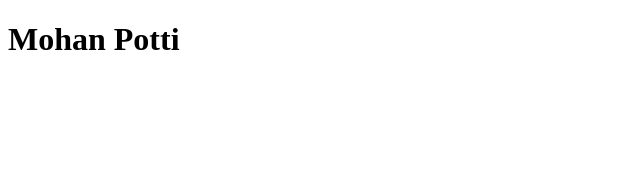
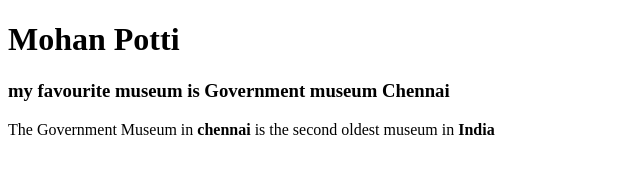
Before and after one commit to 44-563-Web-Apps-F22/44563-webapps-assignment-3-mohan1764, a plain HTML site: page index.html in a window 1280 px wide. Shown: the whole page, without its empty margins (0-640 px from the left). Drawn offline with Linux system fonts and the light colour scheme.

Commit message:
Update index.html

```diff
--- a/index.html
+++ b/index.html
@@ -7,4 +7,5 @@
     <h1>Mohan Potti</h1>
 
 </body>
-</html>
+<h3>my favourite museum is Government museum Chennai</h3>
+<p> The Government Museum in <b>chennai</b> is the second oldest museum in <b>India</b></p>
```
